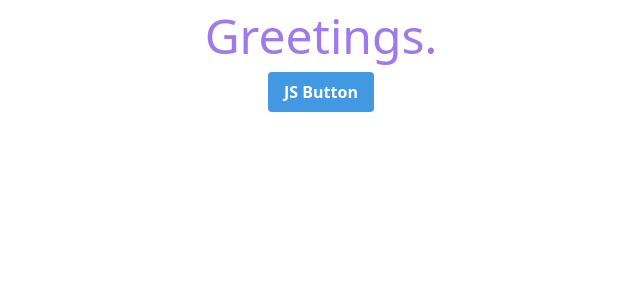
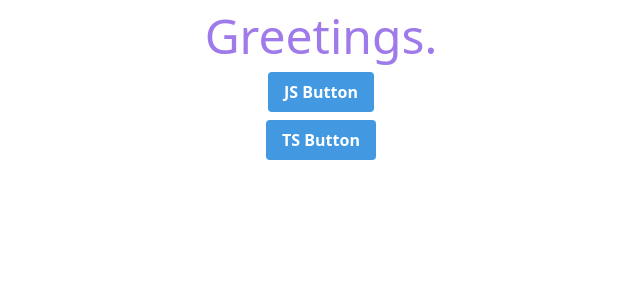
Before and after one commit to precisely/app, a React (Vite) app: page / in a window 1280 px wide. Shown: the top 300 px of the page, without its empty margins (319-959 px from the left). Built offline with nearby package versions, Linux system fonts and the light colour scheme.

Commit message:
Renames.

```diff
--- a/src/App.jsx
+++ b/src/App.jsx
@@ -1,7 +1,8 @@
 import React, { Component } from "react";
 import ReactDOM from "react-dom";
 
-import { SampleJSButton } from "./components/SampleJSButton";
+import { ExampleJSButton } from "./components/examples/ExampleJSButton";
+import { ExampleTSButton } from "./components/examples/ExampleTSButton";
 
 
 const App = () => {
@@ -12,7 +13,11 @@ const App = () => {
         <h1 className="text-5xl text-purple-500 font-sans">Greetings.</h1>
       </div>
       <div className="flex justify-center">
-        <SampleJSButton />
+        <ExampleJSButton />
+      </div>
+      <div className="h-2" />
+      <div className="flex justify-center">
+        <ExampleTSButton />
       </div>
     </div>
   );
--- a/src/components/SampleJSButton.jsx
+++ /dev/null
@@ -1,19 +0,0 @@
-import React, { Component } from "react";
-
-import "./SampleJSButton.css"; // or use classes defined below
-
-
-export class SampleJSButton extends Component {
-
-  render() {
-    return (
-      <div className="btn btn-blue"> {/* or: classNames={classes} */}
-        JS Button
-      </div>
-    );
-  }
-
-}
-
-
-const classes = "bg-blue-500 hover:bg-blue-700 text-white font-bold py-2 px-4 rounded";
--- /dev/null
+++ b/src/components/examples/ExampleJSButton.jsx
@@ -0,0 +1,20 @@
+import * as React from "react";
+// import ReactDOM from "react-dom";
+
+import "./button.css"; // or use classes defined below
+
+
+export class ExampleJSButton extends React.Component {
+
+  render() {
+    return (
+      <div className="btn btn-blue"> {/* or: classNames={classes} */}
+        JS Button
+      </div>
+    );
+  }
+
+}
+
+
+const classes = "bg-blue-500 hover:bg-blue-700 text-white font-bold py-2 px-4 rounded cursor-pointer";
--- /dev/null
+++ b/src/components/examples/ExampleTSButton.tsx
@@ -0,0 +1,13 @@
+import * as React from "react";
+import * as ReactDOM from "react-dom";
+
+import "./button.css";
+
+
+export const ExampleTSButton = () => {
+  return (
+    <div className="btn btn-blue">
+      TS Button
+    </div>
+  );
+};
--- a/src/components/SampleJSButton.css
+++ b/src/components/examples/button.css
@@ -1,5 +1,5 @@
 .btn {
-  @apply font-bold py-2 px-4 rounded;
+  @apply font-bold py-2 px-4 rounded cursor-pointer;
 }
 
 .btn-blue {
```
